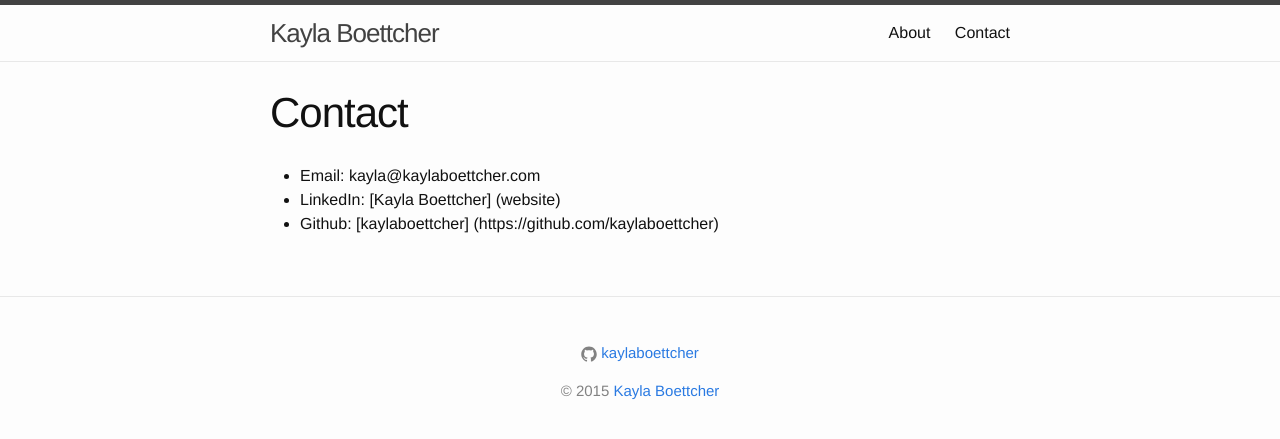
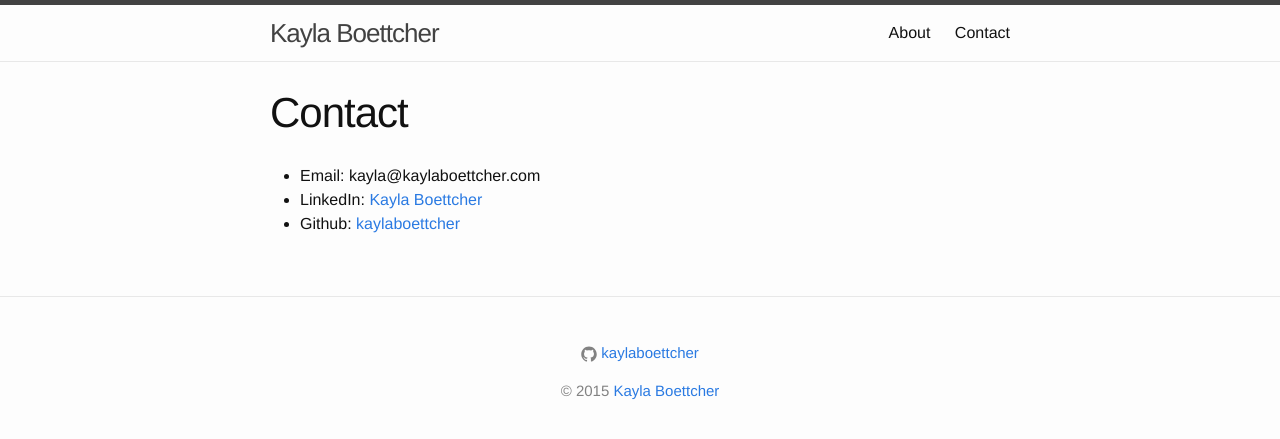
Before and after one commit to kaylaboettcher/kaylaboettcher.github.io, a Jekyll site: the page built from contact.md, in a window 1280 px wide. Shown: the top 439 px of the page. Built offline with Jekyll 4.4.1, drawn with Linux system fonts in a browser that asks for light colours.

Commit message:
Update contact.md

```diff
--- a/contact.md
+++ b/contact.md
@@ -5,5 +5,5 @@ permalink: /contact/
 ---
 
 - Email: kayla@kaylaboettcher.com
-- LinkedIn: [Kayla Boettcher] (website)
-- Github: [kaylaboettcher] (https://github.com/kaylaboettcher)
+- LinkedIn: [Kayla Boettcher](https://www.linkedin.com/profile/edit?trk=profile-preview)
+- Github: [kaylaboettcher](https://github.com/kaylaboettcher)
```
